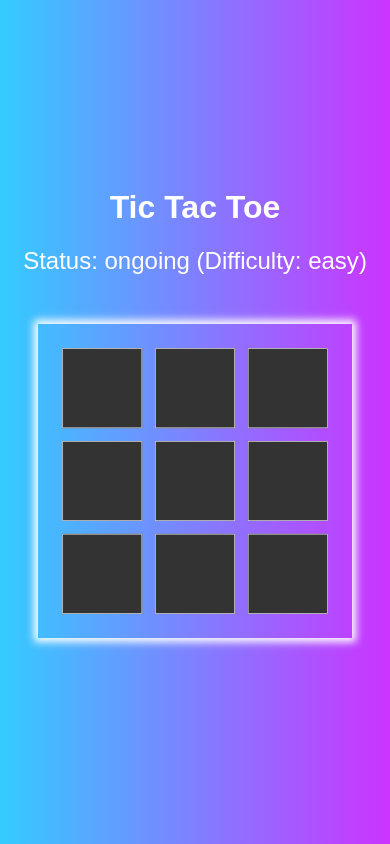
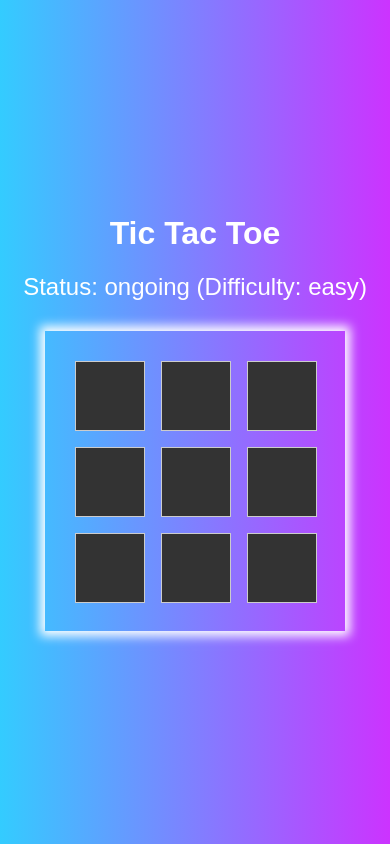
Before and after one commit to Suja2004/TicTacToe_2, a React (Create React App) app in the folder user/: page /game in a window 390 px wide. Built offline with nearby package versions, Linux system fonts and the light colour scheme; the HTML template or start-up script is replaced by a standard one.

Commit message:
responsive

```diff
--- a/user/src/App.css
+++ b/user/src/App.css
@@ -25,11 +25,6 @@
   width: 200px;
   margin: 1rem;
   padding: 0.5rem 1rem;
-}
-
-.board-container {
-  position: relative;
-  display: inline-block;
 }
 
 .board {
@@ -72,11 +67,10 @@
   margin-top: 10px;
 }
 
-.retry-btn,
 .options > button,
 .start-game-btn,
 .return-home-btn,
-.return-btn {
+.game-btns button {
   margin-top: 1rem;
   padding: 1rem 2rem;
   font-size: 1rem;
@@ -99,10 +93,9 @@
   transition: all 0.5s linear;
 }
 
-.retry-btn:hover,
 .options > button:hover,
 .start-game-btn:hover,
-.return-btn:hover,
+.game-btns button:hover,
 .return-home-btn:hover {
   background: none;
   color: #fff;
@@ -123,24 +116,24 @@
 .winning-cell {
   color: #fff;
   box-shadow: 0 0 5px 6px #c3f;
-  border-radius: 2rem 0.5rem;
-  animation: BorderRotate 4s ease-in infinite;
+  border-radius: 2rem;
+  animation: Border 4s ease-in infinite;
 }
 
 .symbol-selection {
   width: 300px;
   height: auto;
-  padding: 3rem 0;
   position: absolute;
   top: 50%;
   left: 50%;
   transform: translate(-50%, -50%);
-  background-image: linear-gradient(to top, #3cf, #c3f);
+  background-image: radial-gradient(#c3f, #3cf);
   display: flex;
   flex-direction: column;
   align-items: center;
   justify-content: center;
   border-radius: 0.8rem;
+  box-shadow: 0 0 5px 6px #fff;
 }
 
 .symbol-selection button {
@@ -179,29 +172,32 @@ h3 {
   width: 400px;
   display: flex;
   justify-content: space-evenly;
-  & button {
-    border: none;
+}
+
+@media screen and (max-width: 600px) {
+  .home-page {
+    padding: 1rem;
+  }
+  .board {
+    width: 240px;
+    height: 240px;
+    display: grid;
+    grid-template-columns: repeat(3, 70px);
+  }
+  .cell {
+    width: 70px;
+    height: 70px;
   }
 }
 
-@media screen and (max-width: 600px) {
-  .board {
-    margin: 0;
-    scale: 0.8;
-  }
-}
-
-@keyframes BorderRotate {
+@keyframes Border {
   0% {
-    border-radius: 2rem 0.5rem;
     box-shadow: 0 0 5px 6px #c3f;
   }
   40% {
-    border-radius: 0.5rem 2rem;
     box-shadow: 0 0 5px 6px #3cf;
   }
   80% {
-    border-radius: 2rem 0.5rem;
-    box-shadow: 0 0 5px 6px #c3f;
+    box-shadow: 0 0 5px 6px #3fc;
   }
 }
```
